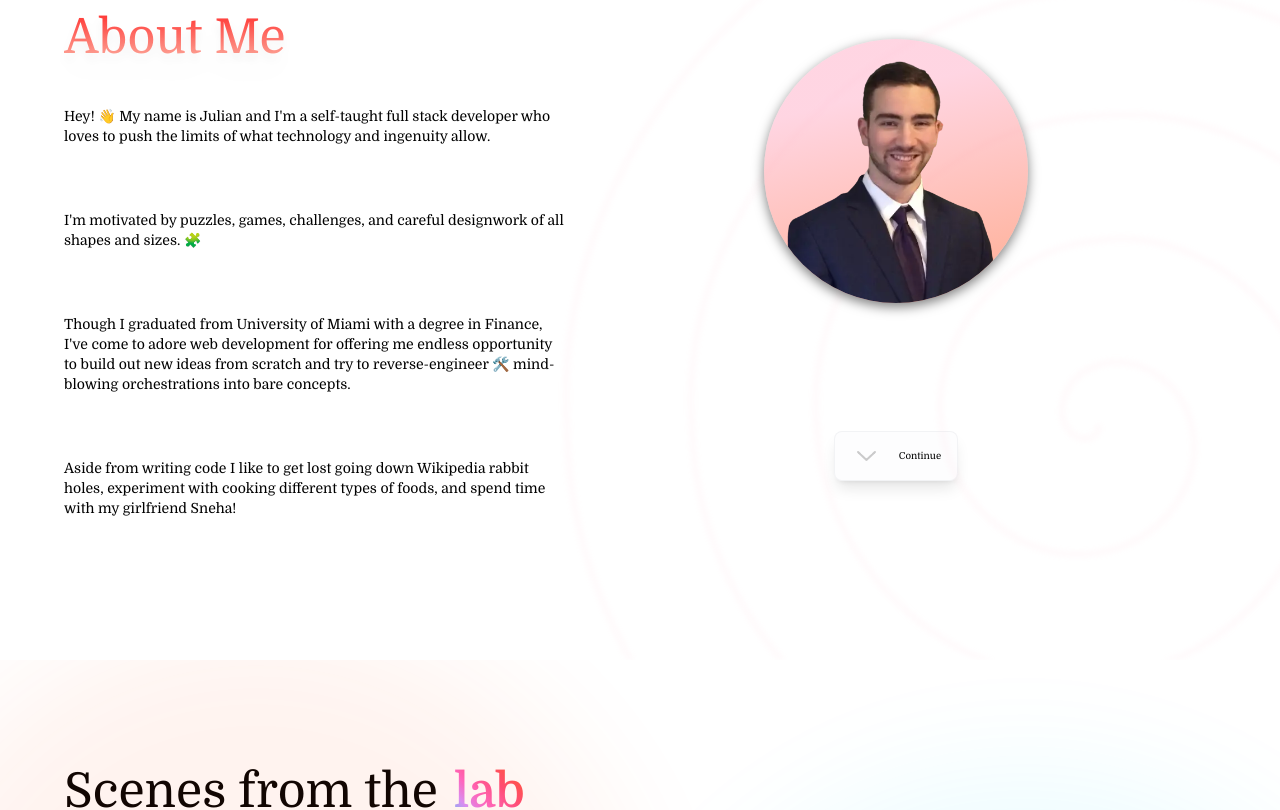
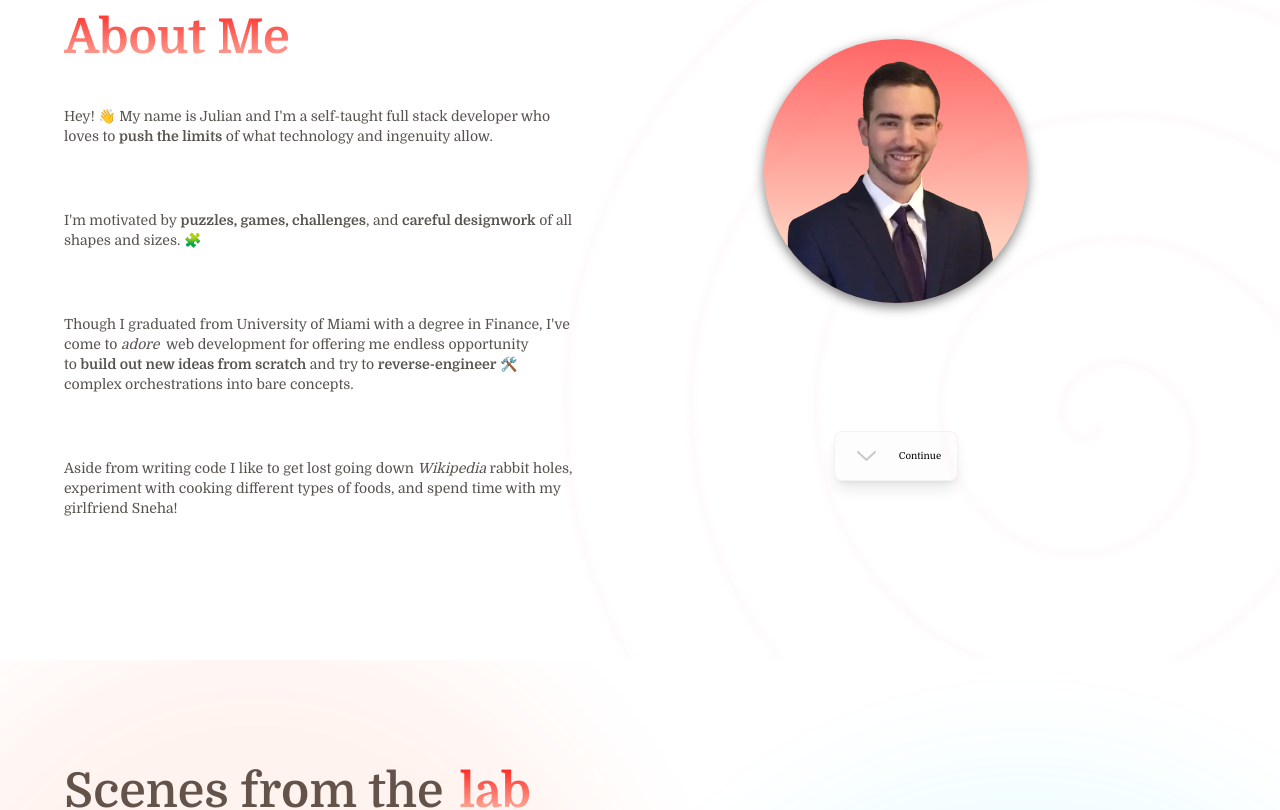
Before and after one commit to julianlk522/portfo, a Next.js app: page / in a window 1280 px wide. Shown: the part 940-1750 px from the top of the page. Built offline with nearby package versions, Linux system fonts and the light colour scheme.

Commit message:
style embellishments to About text and slight rewording, add PhotoSection background image variants based on darkMode, apply consistent text coloring across all sections and bold title text

```diff
--- a/components/About/About.tsx
+++ b/components/About/About.tsx
@@ -91,7 +91,7 @@ export default function About({ darkMode }) {
 				>
 					<motion.div
 						id='aboutTextContent'
-						className='relative flex h-auto flex-col items-start justify-center overflow-x-visible rounded-xl text-left md:max-w-[60%] lg:h-full lg:max-w-lg'
+						className='relative flex h-auto flex-col items-start justify-center overflow-x-visible rounded-xl text-left text-stone-600 dark:text-white md:max-w-[60%] lg:h-full lg:max-w-lg'
 						variants={textVariants}
 						initial='initial'
 						whileInView='visible'
@@ -107,7 +107,7 @@ export default function About({ darkMode }) {
 					>
 						<motion.h2
 							id='aboutTitle'
-							className='bg-sunrise bg-clip-text text-transparent drop-shadow-xl dark:bg-tomatoToLightPink dark:drop-shadow-mediumDark'
+							className='bg-sunrise bg-clip-text font-bold text-transparent drop-shadow-sm dark:bg-tomatoToLightPink dark:drop-shadow-mediumDark'
 							style={{
 								fontSize: 'clamp(1rem, 6vw, 6vh)',
 							}}
@@ -117,45 +117,48 @@ export default function About({ darkMode }) {
 						</motion.h2>
 						<motion.h3
 							className='mt-8 max-w-[80%] text-xs opacity-60 sm:max-w-[100%] xl:text-sm'
-							style={{ width: 'min(100%, 500px)' }}
 							variants={textChildVariants}
 						>
 							Hey! 👋 My name is Julian and I&apos;m a self-taught
-							full stack developer who loves to push the limits of
-							what technology and ingenuity allow.
+							full stack developer who loves to&nbsp;
+							<strong>push the limits</strong> of what technology
+							and ingenuity allow.
 						</motion.h3>
 						<motion.h3
 							className='mt-16 max-w-[80%] text-xs opacity-60 sm:max-w-[100%] xl:text-sm'
-							style={{ width: 'min(100%, 500px)' }}
 							variants={textChildVariants}
 						>
-							I&apos;m motivated by puzzles, games, challenges,
-							and careful designwork of all shapes and sizes. 🧩
+							I&apos;m motivated by&nbsp;
+							<strong>puzzles, games, challenges</strong>,
+							and&nbsp;
+							<strong>careful designwork</strong> of all shapes
+							and sizes. 🧩
 						</motion.h3>
 						<motion.h3
 							className='mt-16 max-w-[80%] text-xs opacity-60 sm:max-w-[100%] xl:text-sm'
-							style={{ width: 'min(100%, 500px)' }}
 							variants={textChildVariants}
 						>
 							Though I graduated from University of Miami with a
-							degree in Finance, I&apos;ve come to adore web
-							development for offering me endless opportunity to
-							build out new ideas from scratch and try to
-							reverse-engineer 🛠️ mind-blowing orchestrations into
-							bare concepts.
+							degree in Finance, I&apos;ve come to <i>adore</i>
+							&nbsp; web development for offering me endless
+							opportunity to&nbsp;
+							<strong>build out new ideas from scratch</strong>
+							&nbsp;and try to&nbsp;
+							<strong>reverse-engineer</strong> 🛠️ complex
+							orchestrations into bare concepts.
 						</motion.h3>
 						<motion.h3
 							className='mt-16 max-w-[80%] text-xs opacity-60 sm:max-w-[100%] xl:text-sm'
-							style={{ width: 'min(100%, 500px)' }}
 							variants={textChildVariants}
 						>
 							Aside from writing code I like to get lost going
-							down Wikipedia rabbit holes, experiment with cooking
-							different types of foods, and spend time with my
-							girlfriend Sneha!
+							down <i>Wikipedia</i> rabbit holes, experiment with
+							cooking different types of foods, and spend time
+							with my girlfriend Sneha!
 						</motion.h3>
 					</motion.div>
 					<PhotoSection
+						darkMode={darkMode}
 						spiralControls={spiralControls}
 						handControls={handControls}
 						containerInView={containerInView}
--- a/components/About/PhotoSection.tsx
+++ b/components/About/PhotoSection.tsx
@@ -5,7 +5,12 @@ import { motion } from 'framer-motion'
 import portrait from '../../public/portrait.webp'
 import scrollUp from '../../public/scrollUp.webp'
 
-function PhotoSection({ spiralControls, handControls, containerInView }) {
+function PhotoSection({
+	spiralControls,
+	handControls,
+	containerInView,
+	darkMode,
+}) {
 	const scrollDownRef = useRef(null)
 
 	const { width } = useWindowDimensions()
@@ -25,15 +30,12 @@ function PhotoSection({ spiralControls, handControls, containerInView }) {
 		},
 	}
 
-	const photoVariants = {
+	const photoOpacityVariants = {
 		initial: {
 			opacity: 0,
 		},
 		visible: {
 			opacity: 1,
-			transition: {
-				duration: 1,
-			},
 		},
 	}
 
@@ -74,11 +76,13 @@ function PhotoSection({ spiralControls, handControls, containerInView }) {
 			<motion.div
 				id='aboutPhotoMask'
 				className='relative my-24 flex h-48 max-h-[33vh] w-48 max-w-[33vh] items-center justify-center overflow-hidden rounded-full shadow-thick md:my-0 lg:h-72 lg:w-72'
-				variants={photoVariants}
-				style={{
-					backgroundImage:
-						'linear-gradient(166deg, rgba(255,172,198,0.5) 25%, rgba(255,91,35,0.5) 100%)',
+				variants={photoOpacityVariants}
+				animate={{
+					backgroundImage: darkMode
+						? 'linear-gradient(166deg, rgba(255,172,198,0.6) 25%, rgba(255,91,35,0.6) 100%)'
+						: 'linear-gradient(180deg, rgba(255, 0, 0, 0.6) 0%, rgba(255, 91, 35, 0.3) 75%)',
 				}}
+				transition={{ duration: 1, type: 'tween' }}
 			>
 				<Image
 					src={portrait}
--- a/components/Contact/Contact.tsx
+++ b/components/Contact/Contact.tsx
@@ -66,7 +66,7 @@ export default function Contact({ darkMode }) {
 		<motion.section
 			ref={containerRef}
 			id='contactContainer'
-			className='relative h-screen w-screen overflow-hidden py-24 text-center lg:pb-0'
+			className='relative h-screen w-screen overflow-hidden py-24 text-center text-stone-600 dark:text-white lg:pb-0'
 			style={{ opacity: opacityTransform }}
 		>
 			<div
@@ -109,7 +109,7 @@ export default function Contact({ darkMode }) {
 				>
 					Let&apos;s design your&nbsp;
 					<span
-						className={`bg-sunrise bg-clip-text text-transparent underline decoration-4 dark:bg-tomatoToLightPink ${styles.titleHighlight}`}
+						className={`bg-sunrise bg-clip-text font-bold text-transparent underline decoration-8 dark:bg-tomatoToLightPink dark:decoration-4 ${styles.titleHighlight}`}
 					>
 						dream&nbsp;
 					</span>
--- a/components/Contact/ContactForm.tsx
+++ b/components/Contact/ContactForm.tsx
@@ -34,17 +34,16 @@ function ContactForm() {
 
 	const submitButtonBackdropVariants = {
 		initial: {
-			x: 125,
-			scale: 0.8,
+			x: 0,
+			scale: 0,
 			transition: {
 				x: {
 					delay: 0.1,
-					duration: 0.2,
+					duration: 0.1,
 				},
 			},
 			transitionEnd: {
 				x: -125,
-				scale: 0,
 			},
 		},
 		hovered: {
@@ -152,7 +151,7 @@ function ContactForm() {
 				Submit
 				<motion.div
 					id='contactSubmitButtonBackdrop'
-					className='absolute inset-[1px] z-[-1] rounded-md bg-slate-100 bg-labText opacity-20'
+					className='absolute inset-[1px] z-[-1] rounded-md bg-slate-100 bg-sunrise opacity-40 dark:bg-tomatoToLightPink'
 					animate={submitButtonControls}
 					variants={submitButtonBackdropVariants}
 					initial='initial'
--- a/components/Welcome/Welcome.tsx
+++ b/components/Welcome/Welcome.tsx
@@ -67,7 +67,7 @@ function Welcome({ darkMode }) {
 					}}
 				>
 					<span
-						className='opacity-60'
+						className='font-bold opacity-60'
 						style={{
 							fontSize: 'clamp(1rem, 4vw, 4vh)',
 						}}
@@ -85,7 +85,7 @@ function Welcome({ darkMode }) {
 					}}
 				>
 					<span
-						className='opacity-60'
+						className='font-bold opacity-60'
 						style={{
 							fontSize: 'clamp(1rem, 4vw, 4vh)',
 						}}
--- a/components/Work/Work.tsx
+++ b/components/Work/Work.tsx
@@ -92,7 +92,7 @@ export default function Work({ darkMode }) {
 		<section
 			ref={workContainerRef}
 			id='workContainer'
-			className='relative h-screen w-screen'
+			className='relative h-screen w-screen text-stone-600 dark:text-white'
 		>
 			<AnimatePresence>
 				{darkMode && (
@@ -136,13 +136,13 @@ export default function Work({ darkMode }) {
 				></motion.div>
 				<h2
 					id='workTitle'
-					className='my-auto w-full text-left dark:text-white md:mb-8'
+					className='my-auto w-full text-left font-semibold dark:text-white md:mb-8'
 					style={{
 						fontSize: 'clamp(1rem, 6vw, 6vh)',
 					}}
 				>
 					Scenes from the
-					<span className='ml-2 bg-labText bg-clip-text font-semibold text-transparent sm:ml-4'>
+					<span className='ml-2 bg-sunrise bg-clip-text font-bold text-transparent dark:bg-tomatoToLightPink sm:ml-4'>
 						lab
 					</span>
 				</h2>
```
